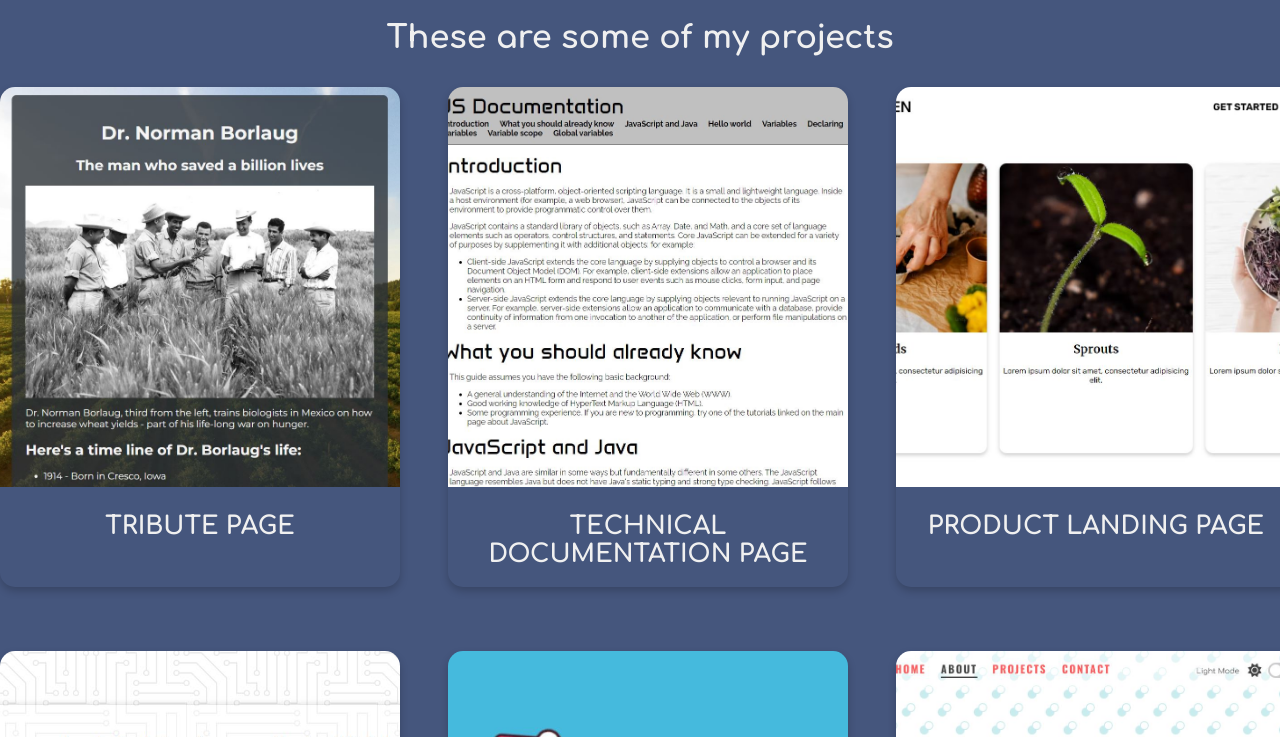
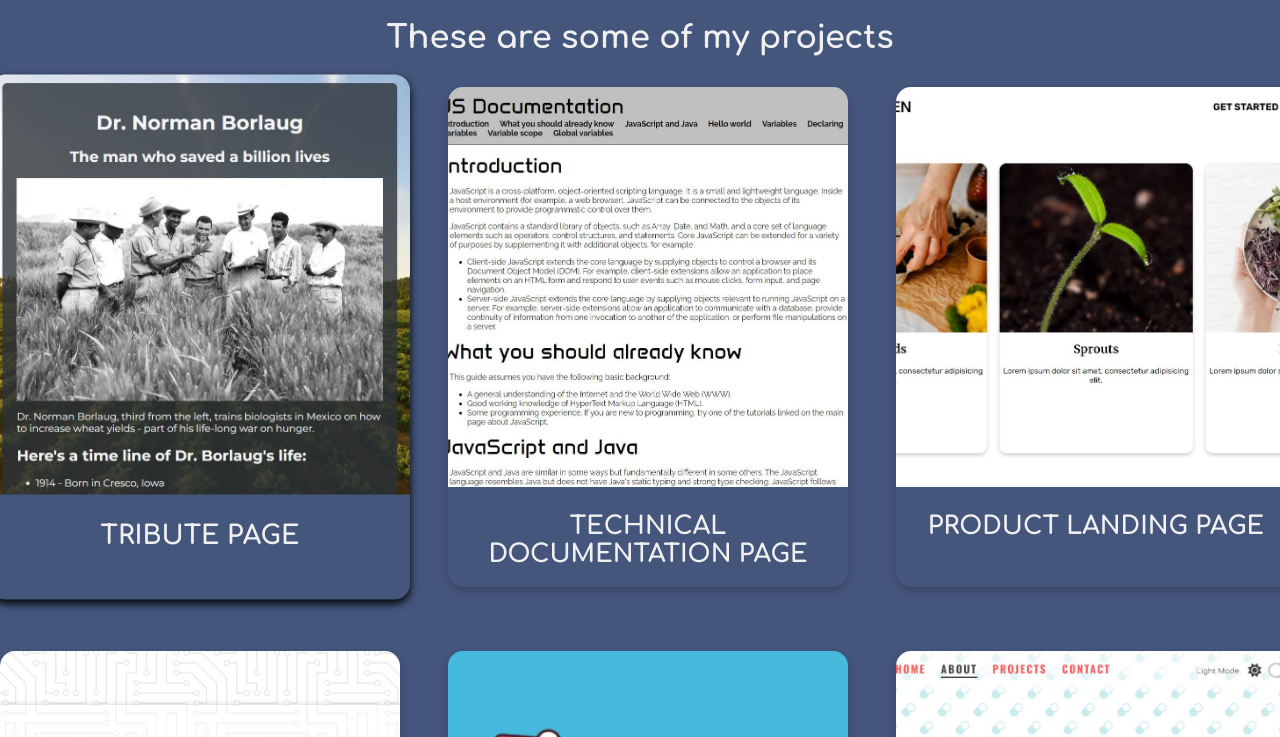
Before and after one commit to dantvi/personal-portfolio-webpage, a plain HTML site: page index.html in a window 1280 px wide. In both pictures the pointer is over the element 200 px from the left and 1149 px from the top of the page. Shown: the part 812-1549 px from the top of the page. Drawn offline with nearby package versions, Linux system fonts and the light colour scheme.

Commit message:
card hover effects

```diff
--- a/style.css
+++ b/style.css
@@ -109,6 +109,12 @@ nav a:hover {
     border-radius: 15px;
 }
 
+.card:hover {
+    /* background: var(--main-black); */
+    transform: scale(1.05);
+    box-shadow: 0 4px 8px 0 rgba(0,0,0,1);
+ }
+
 .card-img {
     background-size: cover;
     background-repeat: no-repeat;
```
